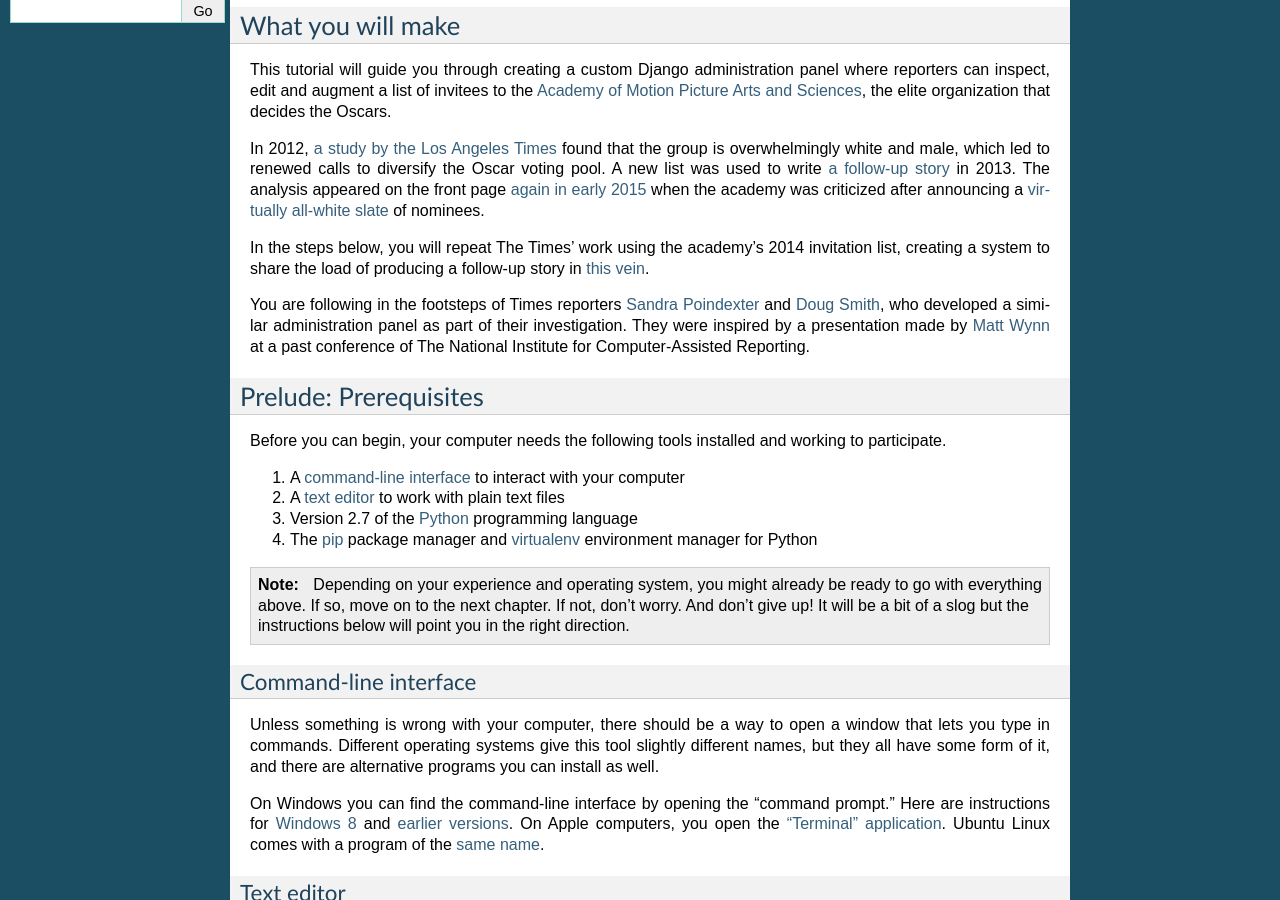
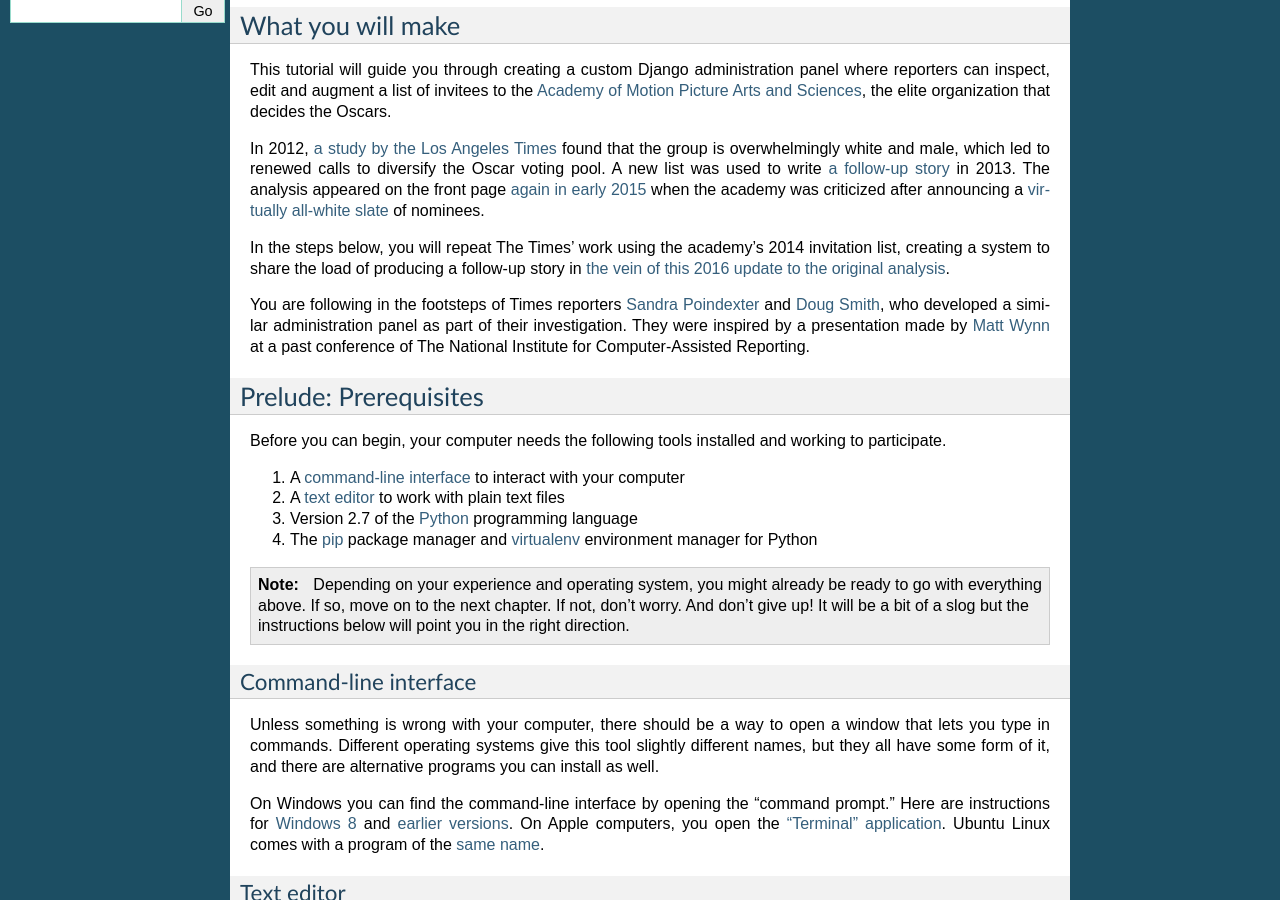
Before and after one commit to palewire/first-django-admin, a Sphinx documentation site: the page built from docs/index.rst, in a window 1280 px wide and 900 px high, scrolled down 340 px. Built offline with Sphinx 7.4.7, drawn with Linux system fonts in a browser that asks for light colours.

Commit message:
A couple quick updates

```diff
--- a/docs/index.rst
+++ b/docs/index.rst
@@ -20,11 +20,15 @@
 What you will make
 ------------------
 
-This tutorial will guide you through creating a custom Django administration panel where reporters can inspect, edit and augment a list of invitees to the `Academy of Motion Picture Arts and Sciences <http://www.oscars.org/>`_, the elite organization that decides the Oscars.
+This tutorial will guide you through creating a custom Django administration panel
+where reporters can inspect, edit and augment a list of invitees to the `Academy of
+Motion Picture Arts and Sciences <http://www.oscars.org/>`_, the elite organization that decides the Oscars.
 
-In 2012, `a study by the Los Angeles Times <http://www.latimes.com/entertainment/movies/academy/la-et-unmasking-oscar-academy-project-html-htmlstory.html>`_ found that the group is overwhelmingly white and male, which led to renewed calls to diversify the Oscar voting pool. A new list was used to write `a follow-up story <http://www.latimes.com/entertainment/envelope/moviesnow/la-et-mn-diversity-oscar-academy-members-20131221-story.html>`_ in 2013. The analysis appeared on the front page `again in early 2015 <http://www.latimes.com/entertainment/movies/la-et-mn-oscar-nominations-diversity-20150116-story.html#page=1>`_ when the academy was criticized after announcing a `virtually all-white slate <http://graphics.latimes.com/oscar-nominees-2015/>`_ of nominees.
+In 2012, `a study by the Los Angeles Times <http://www.latimes.com/entertainment/movies/academy/la-et-unmasking-oscar-academy-project-html-htmlstory.html>`_ found that the group is overwhelmingly white and male, which led to renewed calls to diversify the Oscar voting pool. A new list was used to write `a follow-up story <http://www.latimes.com/entertainment/envelope/moviesnow/la-et-mn-diversity-oscar-academy-members-20131221-story.html>`_ in 2013. The analysis appeared on the front page `again in early 2015 <http://www.latimes.com/entertainment/movies/la-et-mn-oscar-nominations-diversity-20150116-story.html#page=1>`_ when the academy
+was criticized after announcing a `virtually all-white slate <http://graphics.latimes.com/oscar-nominees-2015/>`_ of nominees.
 
-In the steps below, you will repeat The Times' work using the academy's 2014 invitation list, creating a system to share the load of producing a follow-up story in `this vein <http://www.latimes.com/entertainment/envelope/moviesnow/la-et-mn-diversity-oscar-academy-members-20131221-story.html>`_.
+In the steps below, you will repeat The Times' work using the academy's 2014 invitation list,
+creating a system to share the load of producing a follow-up story in `the vein of this 2016 update to the original analysis <http://graphics.latimes.com/oscars-2016-voters/>`_.
 
 You are following in the footsteps of Times reporters `Sandra Poindexter <http://www.latimes.com/la-bio-sandra-poindexter-staff.html>`_ and `Doug Smith <http://www.latimes.com/la-bio-doug-smith-staff.html>`_, who developed a similar administration panel as part of their investigation. They were inspired by a presentation made by `Matt Wynn <http://mattwynn.net/>`_ at a past conference of The National Institute for Computer-Assisted Reporting.
 
@@ -162,7 +166,7 @@
     # If you're on a Mac or Linux and get an error saying you lack the right permissions, try it again as a superuser.
     $ sudo pip install virtualenv
 
-If that doesn't work, `try following this advice <http://www.virtualenv.org/en/latest/virtualenv.html#installation>`_.
+If that doesn't work, `try following this advice <http://virtualenv.readthedocs.org/en/latest/installation.html>`_.
 
 .. _activate:
 
```
Also changed, not shown: 5 other files.
